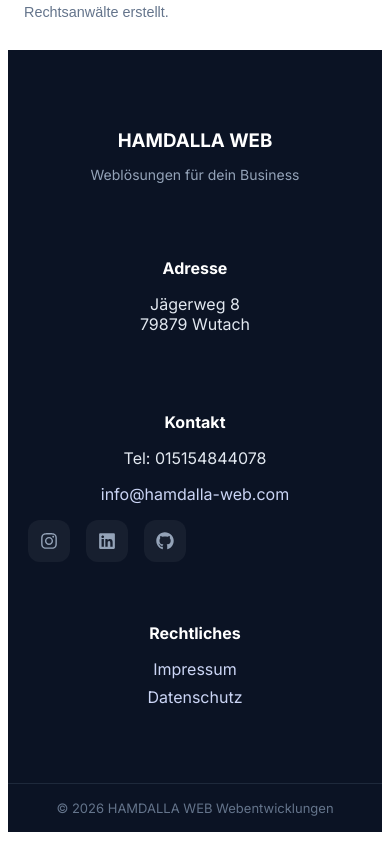
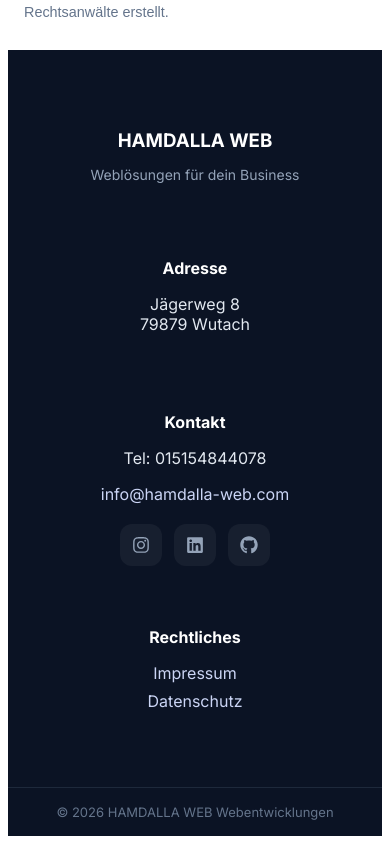
Before and after one commit to Sameh-Hamdalla/hamdalla-dev, a React (Vite) app: page /datenschutz in a window 390 px wide. Shown: the part 3346-4190 px from the top of the page. Built offline with nearby package versions, Linux system fonts and the light colour scheme.

Commit message:
social Links Handy Version verbessert

```diff
--- a/src/components/footer/footer.css
+++ b/src/components/footer/footer.css
@@ -47,9 +47,9 @@
   color: #6366f1;
 }
 .footer-socials {
-  margin-top: 16px;
+  margin-top: 20px;
   display: flex;
-  gap: 16px;
+  gap: 14px;
 }
 
 .footer-socials a {
@@ -109,3 +109,10 @@
     text-align: center;
   }
 }
+
+@media (max-width: 768px) {
+  .footer-socials {
+    justify-content: center;
+    gap: 12px;
+  }
+}
```
